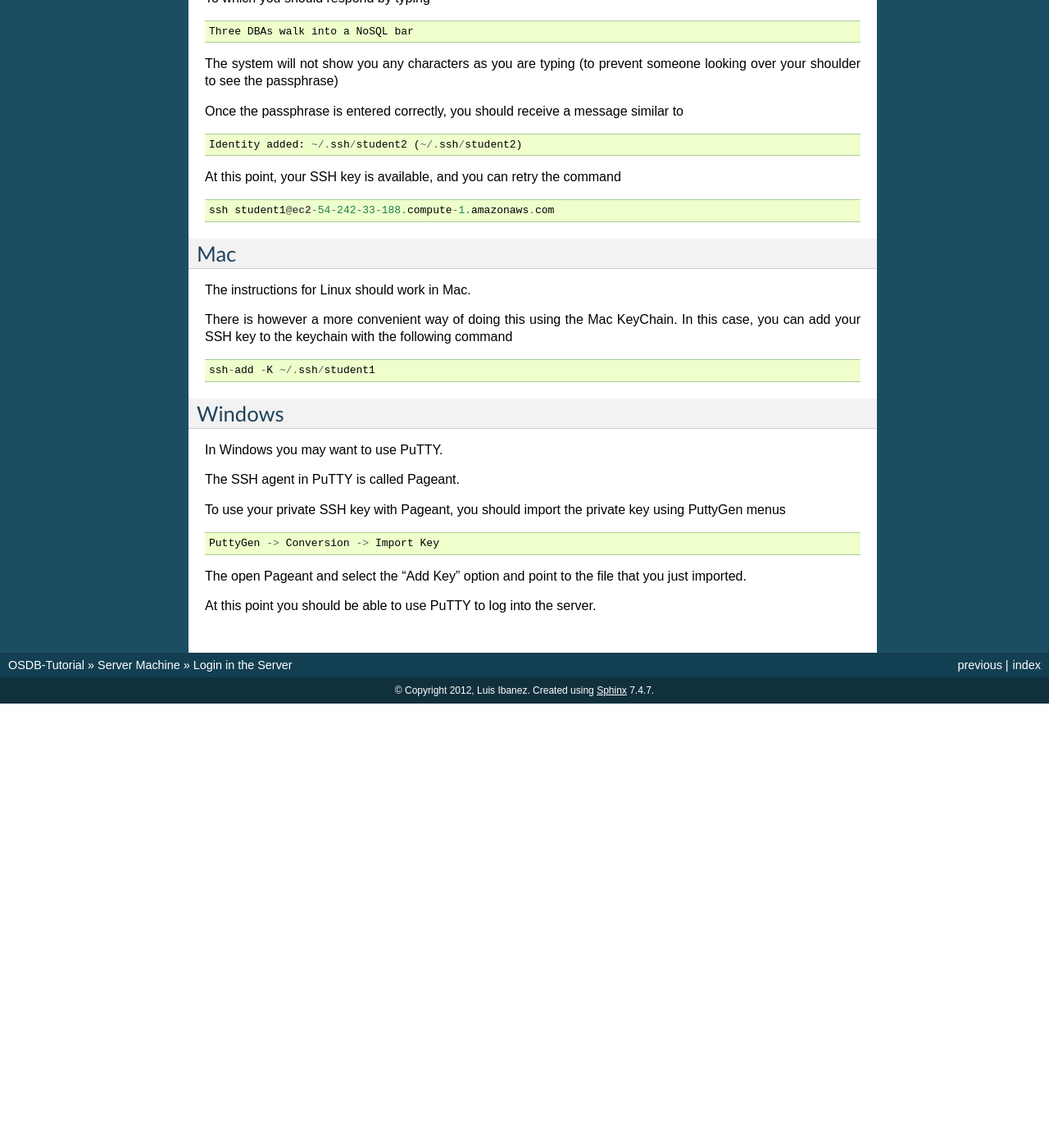
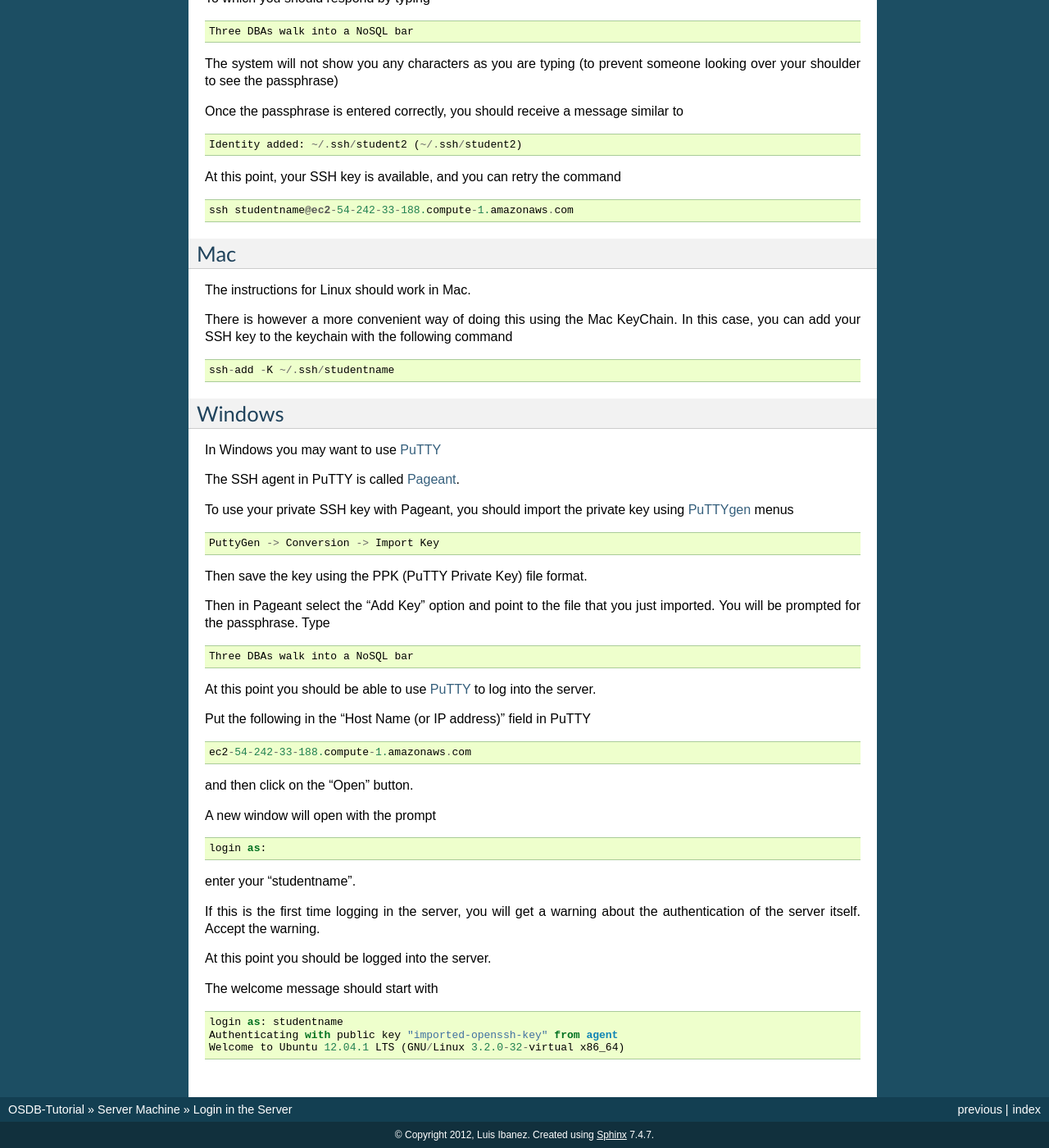
Before and after one commit to luisibanez/open-source-databases-tutorial, a Sphinx documentation site: the page built from source/Server/Loging.rst, in a window 1280 px wide and 1400 px high, scrolled down 1383 px. Shown: the whole window at 82% size. Built offline with Sphinx 7.4.7, drawn with Linux system fonts in a browser that asks for light colours; before the commit the page ends 2241 px from its top, so only the background shows below that; some of the changed text lies outside the part shown.

Commit message:
Added instructions for Windows with PuTTY

```diff
--- a/source/Server/Loging.rst
+++ b/source/Server/Loging.rst
@@ -5,14 +5,15 @@ This page provides instructions on how to log in the class server.
 
 You should have recevied from your instructors a file with your private SSH key.
 
-We will refer to that file as the "student1" SSH private key file.
+We will refer to that file as the "studentname" SSH private key file.
 
 You must first place this file in the location where your SSH client can find it.
 
 Linux
 -----
 
-If you are using the ssh clien in Linux, you must place the "student1" SSH private key file in the directory
+If you are using the ssh clien in Linux, you must place the "studentname" SSH
+private key file in the directory
 
 ::
 
@@ -40,7 +41,7 @@ Then you should copy the private key file in this directory with the command
 
 ::
 
-  cp student1 ~/.ssh
+  cp studentname ~/.ssh
 
 and ensure that the file has the following permissions
 
@@ -54,23 +55,26 @@ You can check the permissions of the file with the command
 
    ls -l ~/.ssh/
 
-If you need to change the permissions of the private key file, you can use the following command
+If you need to change the permissions of the private key file, you can use the
+following command
 
 ::
 
-   chmod 600 ~/.ssh/student1
+   chmod 600 ~/.ssh/studentname
 
-of course, replacing "student1" with the actual name of the SSH private key file that you received from your instructor.
+of course, replacing "studentname" with the actual name of the SSH private key
+file that you received from your instructor.
 
 Now we can try login into the server with the command
 
 ::
 
-  ssh student1@ec2-54-242-33-188.compute-1.amazonaws.com
+  ssh studentname@ec2-54-242-33-188.compute-1.amazonaws.com
 
-again, replacing "student1" with your actual student Id number.
+again, replacing "studentname" with your actual student Id number.
 
-Depending on the settings of your SSH agent, at this point you may received a message such as
+Depending on the settings of your SSH agent, at this point you may received a
+message such as
 
 ::
 
@@ -81,13 +85,14 @@ In this case you should do the following to add your private key to the SSH agen
 ::
 
    exec ssh-agent bash
-   ssh-add ~/.ssh/student1
+   ssh-add ~/.ssh/studentname
 
-at this point you will be asked to provide the Passphrase of your SSH key with the message
+at this point you will be asked to provide the Passphrase of your SSH key with
+the message
 
 ::
 
-    Enter passphrase for ~/.ssh/student1:
+    Enter passphrase for ~/.ssh/studentname:
 
 To which you should respond by typing
 
@@ -95,7 +100,8 @@ To which you should respond by typing
 
    Three DBAs walk into a NoSQL bar
 
-The system will not show you any characters as you are typing (to prevent someone looking over your shoulder to see the passphrase)
+The system will not show you any characters as you are typing (to prevent
+someone looking over your shoulder to see the passphrase)
 
 Once the passphrase is entered correctly, you should receive a message similar to
 
@@ -107,7 +113,7 @@ At this point, your SSH key is available, and you can retry the command
 
 ::
 
-  ssh student1@ec2-54-242-33-188.compute-1.amazonaws.com
+  ssh studentname@ec2-54-242-33-188.compute-1.amazonaws.com
 
 
 Mac
@@ -115,26 +121,69 @@ Mac
 
 The instructions for Linux should work in Mac.
 
-There is however a more convenient way of doing this using the Mac KeyChain. In this case, you can add your SSH key to the keychain with the following command
+There is however a more convenient way of doing this using the Mac KeyChain. In
+this case, you can add your SSH key to the keychain with the following command
 
 ::
 
-   ssh-add -K ~/.ssh/student1
+   ssh-add -K ~/.ssh/studentname
 
 
 Windows
 -------
 
-In Windows you may want to use PuTTY.
+In Windows you may want to use `PuTTY`_
 
-The SSH agent in PuTTY is called Pageant.
+The SSH agent in PuTTY is called `Pageant`_.
 
-To use your private SSH key with Pageant, you should import the private key using PuttyGen menus
+To use your private SSH key with Pageant, you should import the private key
+using `PuTTYgen`_ menus
 
 ::
 
    PuttyGen -> Conversion -> Import Key
 
-The open Pageant and select the "Add Key" option and point to the file that you just imported.
+Then save the key using the PPK (PuTTY Private Key) file format.
 
-At this point you should be able to use PuTTY to log into the server.
+Then in Pageant select the "Add Key" option and point to the file that you just
+imported. You will be prompted for the passphrase. Type
+
+::
+
+   Three DBAs walk into a NoSQL bar
+
+
+At this point you should be able to use `PuTTY`_ to log into the server.
+
+Put the following in the "Host Name (or IP address)" field in PuTTY
+
+::
+
+  ec2-54-242-33-188.compute-1.amazonaws.com
+
+and then click on the "Open" button.
+
+A new window will open with the prompt
+
+::
+
+    login as:
+
+enter your "studentname".
+
+If this is the first time logging in the server, you will get a warning about
+the authentication of the server itself. Accept the warning.
+
+At this point you should be logged into the server.
+
+The welcome message should start with
+
+::
+
+   login as: studentname
+   Authenticating with public key "imported-openssh-key" from agent
+   Welcome to Ubuntu 12.04.1 LTS (GNU/Linux 3.2.0-32-virtual x86_64)
+
+.. _PuTTY: http://www.chiark.greenend.org.uk/~sgtatham/putty/download.html
+.. _Pageant: http://the.earth.li/~sgtatham/putty/latest/x86/pageant.exe
+.. _PuTTYgen: http://the.earth.li/~sgtatham/putty/latest/x86/puttygen.exe
```
